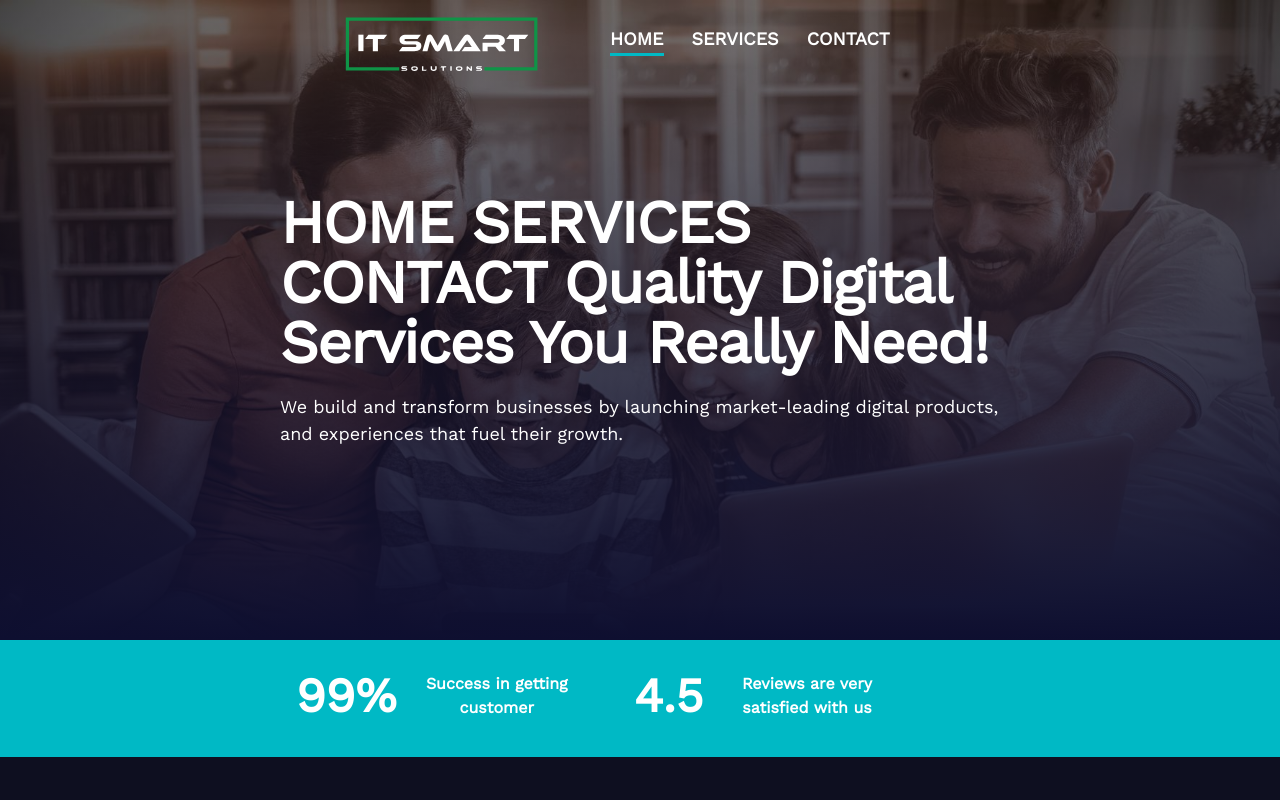
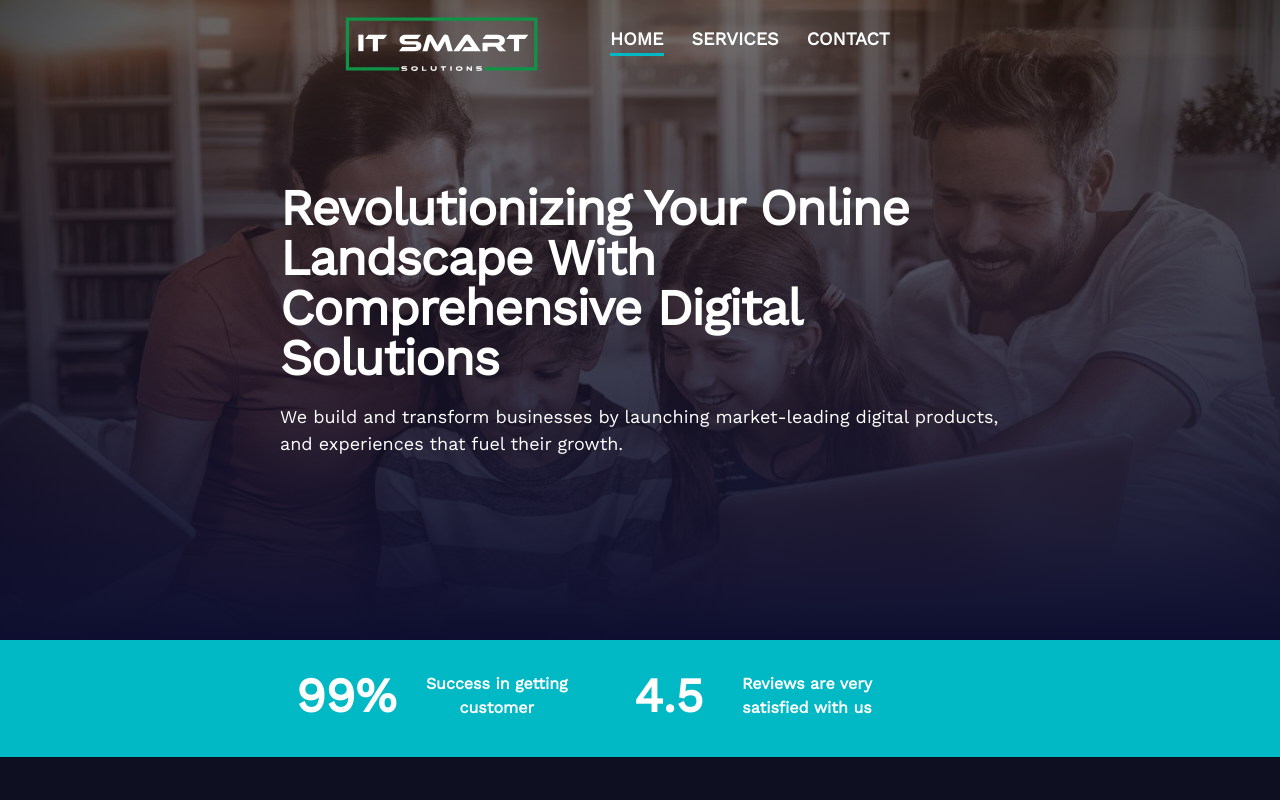
Before and after one commit to farhan-abdullah/itsmartsolutions, a React (Vite) app: page / in a window 1280 px wide. Shown: the top 800 px of the page. Built offline with nearby package versions, Linux system fonts and the light colour scheme.

Commit message:
banner title change

```diff
--- a/src/Pages/Banner/Banner.jsx
+++ b/src/Pages/Banner/Banner.jsx
@@ -24,9 +24,9 @@ const Banner = () => {
             className="max-w-[100%] md:h-[80vh] py-20 md:py-0 mx-auto flex justify-center items-center text-center md:text-start  text-white"
             style={bgStyle}>
             <div className=" w-[720px] mx-auto ">
-               <h2 className="md:text-[60px] text-[40px] leading-none tracking-tight md:font-bold font-semibold">
-                  HOME SERVICES CONTACT Quality Digital Services You Really
-                  Need!
+               <h2 className="md:text-[50px] text-[40px] capitalize leading-none tracking-tight md:font-bold font-semibold">
+                  Revolutionizing Your Online Landscape with Comprehensive
+                  Digital Solutions
                </h2>
                <p className="text-[16px] md:text-[18px]  mt-5">
                   We build and transform businesses by launching market-leading
```
